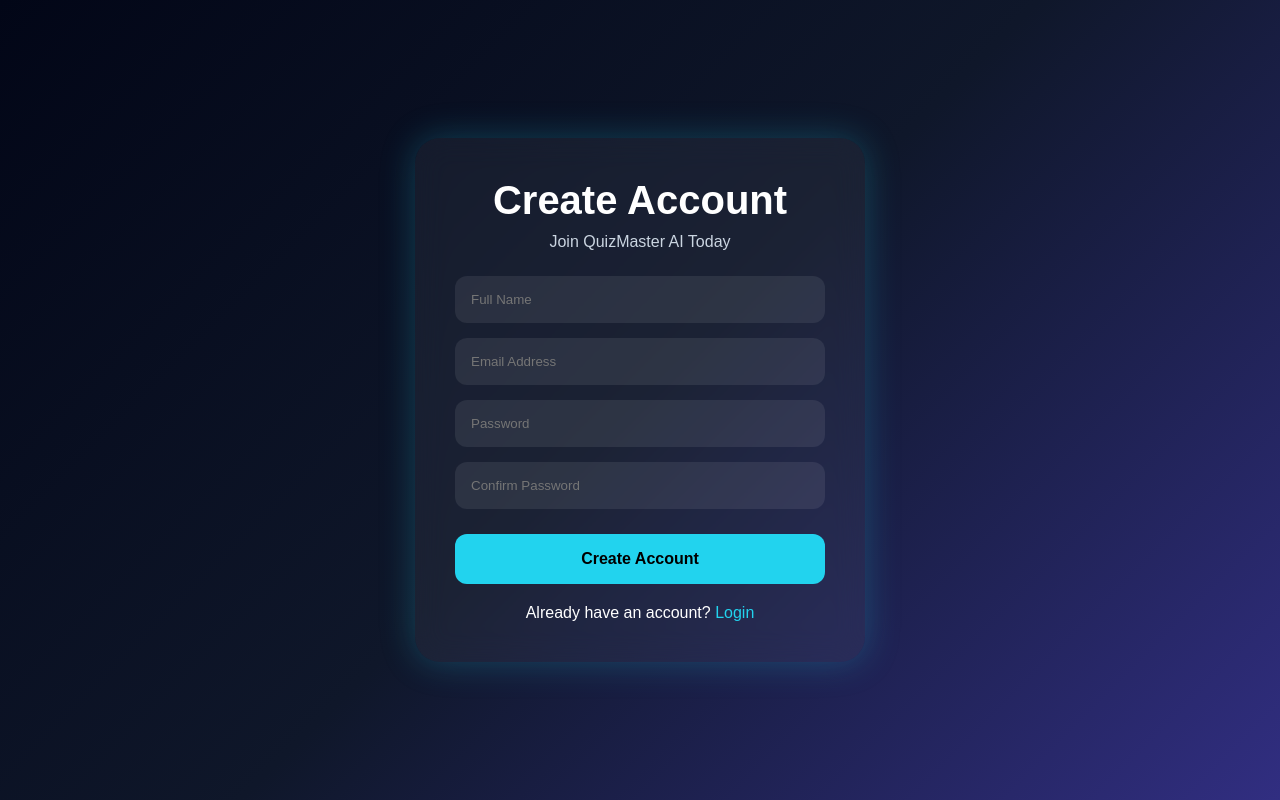
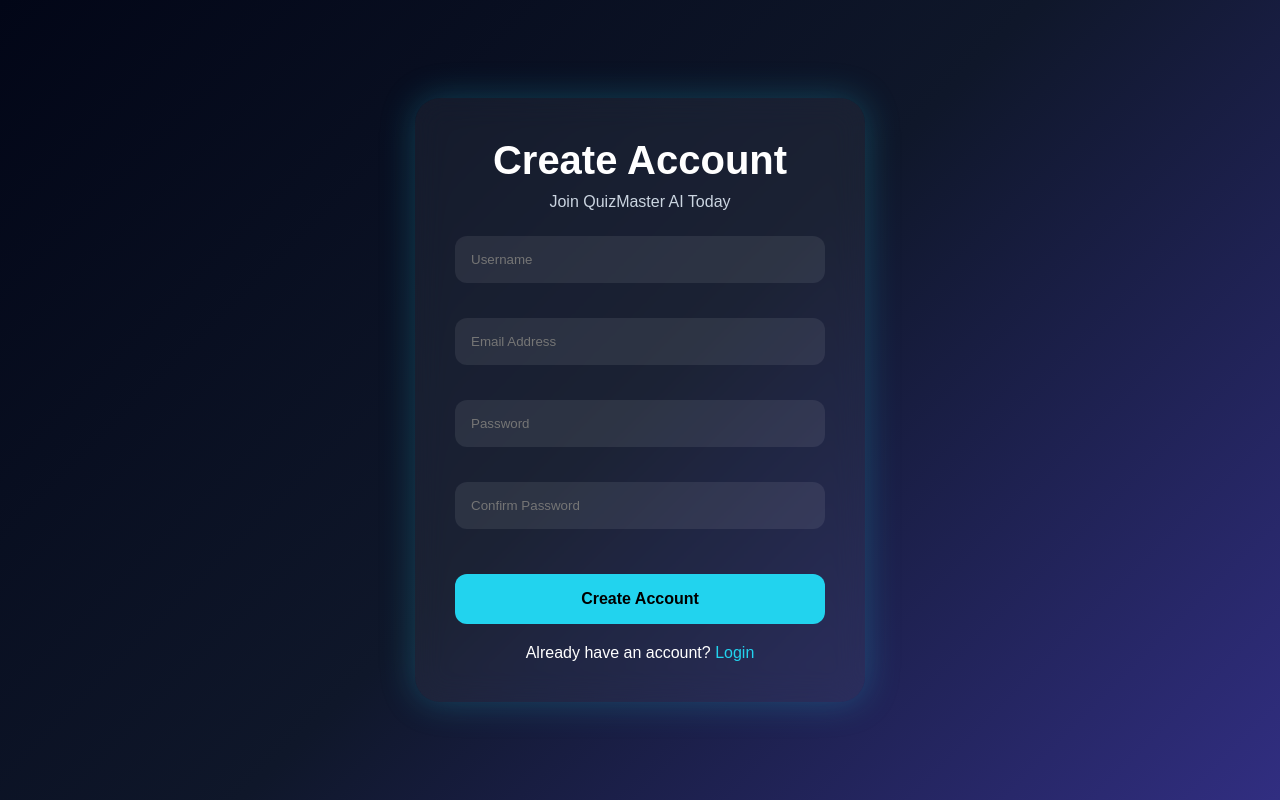
Before and after one commit to dibyeshmohanty1-ctrl/quizmaster-frontend, a React (Vite) app: page /register in a window 1280 px wide. Built offline with nearby package versions, Linux system fonts and the light colour scheme.

Commit message:
Fix register page

```diff
--- a/src/pages/Auth/Register.jsx
+++ b/src/pages/Auth/Register.jsx
@@ -1,11 +1,41 @@
-import React from "react";
+import React, { useState } from "react";
 import { motion } from "framer-motion";
-import { Link } from "react-router-dom";
+import { Link, useNavigate } from "react-router-dom";
+import api from "../../services/api";
 
 export default function Register() {
+  const navigate = useNavigate();
+
+  const [username, setUsername] = useState("");
+  const [email, setEmail] = useState("");
+  const [password, setPassword] = useState("");
+  const [confirmPassword, setConfirmPassword] = useState("");
+
+  const handleRegister = async (e) => {
+    e.preventDefault();
+
+    if (password !== confirmPassword) {
+      alert("Passwords do not match");
+      return;
+    }
+
+    try {
+      await api.post("/auth/register/", {
+        username,
+        email,
+        password,
+      });
+
+      alert("Registration Successful");
+      navigate("/login");
+    } catch (error) {
+      console.error(error);
+      alert("Registration Failed");
+    }
+  };
+
   return (
     <div className="auth-page">
-
       <div className="blob blob1"></div>
       <div className="blob blob2"></div>
 
@@ -18,19 +48,47 @@ export default function Register() {
         <h1>Create Account</h1>
         <p>Join QuizMaster AI Today</p>
 
-        <input type="text" placeholder="Full Name" />
+        <form onSubmit={handleRegister}>
+          <input
+            type="text"
+            placeholder="Username"
+            value={username}
+            onChange={(e) =>
+              setUsername(e.target.value)
+            }
+          />
 
-        <input type="email" placeholder="Email Address" />
+          <input
+            type="email"
+            placeholder="Email Address"
+            value={email}
+            onChange={(e) =>
+              setEmail(e.target.value)
+            }
+          />
 
-        <input type="password" placeholder="Password" />
+          <input
+            type="password"
+            placeholder="Password"
+            value={password}
+            onChange={(e) =>
+              setPassword(e.target.value)
+            }
+          />
 
-        <input type="password" placeholder="Confirm Password" />
+          <input
+            type="password"
+            placeholder="Confirm Password"
+            value={confirmPassword}
+            onChange={(e) =>
+              setConfirmPassword(e.target.value)
+            }
+          />
 
-        <Link to="/login">
-  <button type="button">
-    Create Account
-  </button>
-</Link>
+          <button type="submit">
+            Create Account
+          </button>
+        </form>
 
         <span>
           Already have an account?
```
